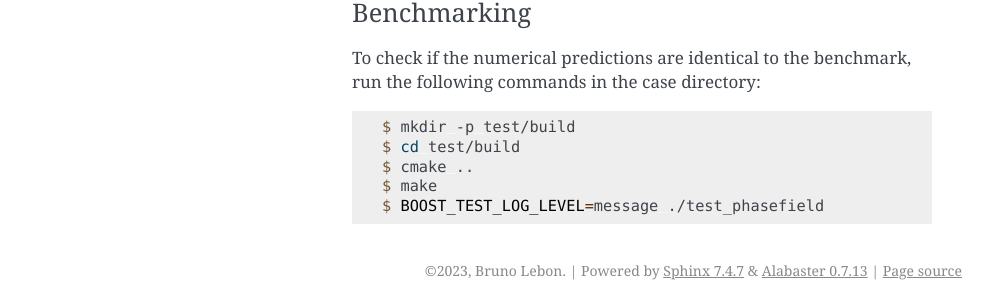
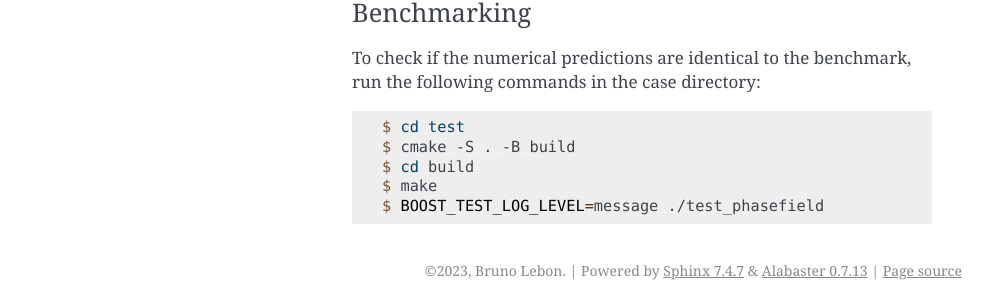
Before and after one commit to blebon/phaseFieldFoam, a Sphinx documentation site: the page built from docs/source/tutorials/phase.rst, in a window 1280 px wide. Shown: the part 1982-2289 px from the top of the page, without its empty margins (148-1141 px from the left). Built offline with Sphinx 7.4.7, drawn with Linux system fonts in a browser that asks for light colours.

```diff
--- a/docs/source/tutorials/phase.rst
+++ b/docs/source/tutorials/phase.rst
@@ -86,8 +86,8 @@
 
 .. code-block:: console
 
-  $ mkdir -p test/build
-  $ cd test/build
-  $ cmake ..
+  $ cd test
+  $ cmake -S . -B build
+  $ cd build
   $ make
   $ BOOST_TEST_LOG_LEVEL=message ./test_phasefield
```
Also changed, not shown: 1 other file.
